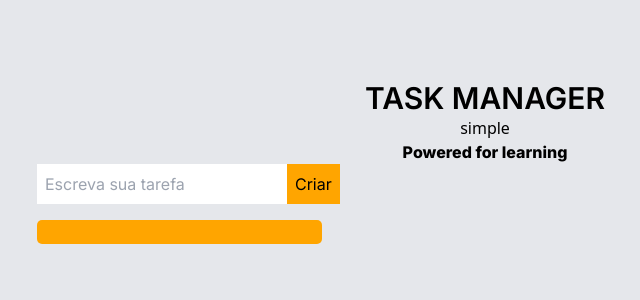
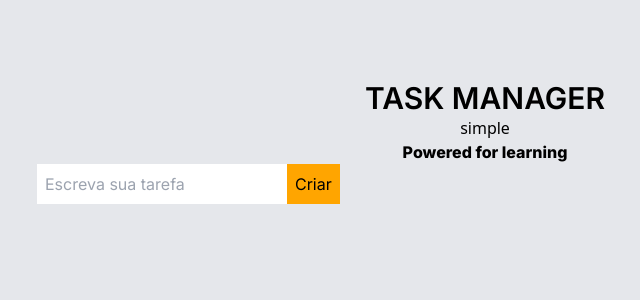
Before and after one commit to PeCMay2105/taskManagerPCMAY, a Next.js app: page / in a window 1280 px wide. Shown: the top 300 px of the page, without its empty margins (155-795 px from the left). Built offline with nearby package versions, Linux system fonts and the light colour scheme.

Commit message:
tasks being added

```diff
--- a/app/componentes/input/index.tsx
+++ b/app/componentes/input/index.tsx
@@ -12,6 +12,8 @@ import { Botao } from '../botao'
 export const Input = ({finalValue,placeholder}:any) => {
 
     const [valor,setValor] = useState(placeholder)
+    const [holding,setHolding] = useState(placeholder)
+
 
 
   return (
--- a/app/componentes/novaTarefa/index.tsx
+++ b/app/componentes/novaTarefa/index.tsx
@@ -18,7 +18,7 @@ export const NewTask:React.FC<functions> = ({getTarefaAdicionavel}) => {
   return (
     <div>
       <Form novaTarefa={(valor:string)=>getTarefaAdicionavel(valor)}></Form>
-      <Task></Task>
+
     </div>
 
   )
```
